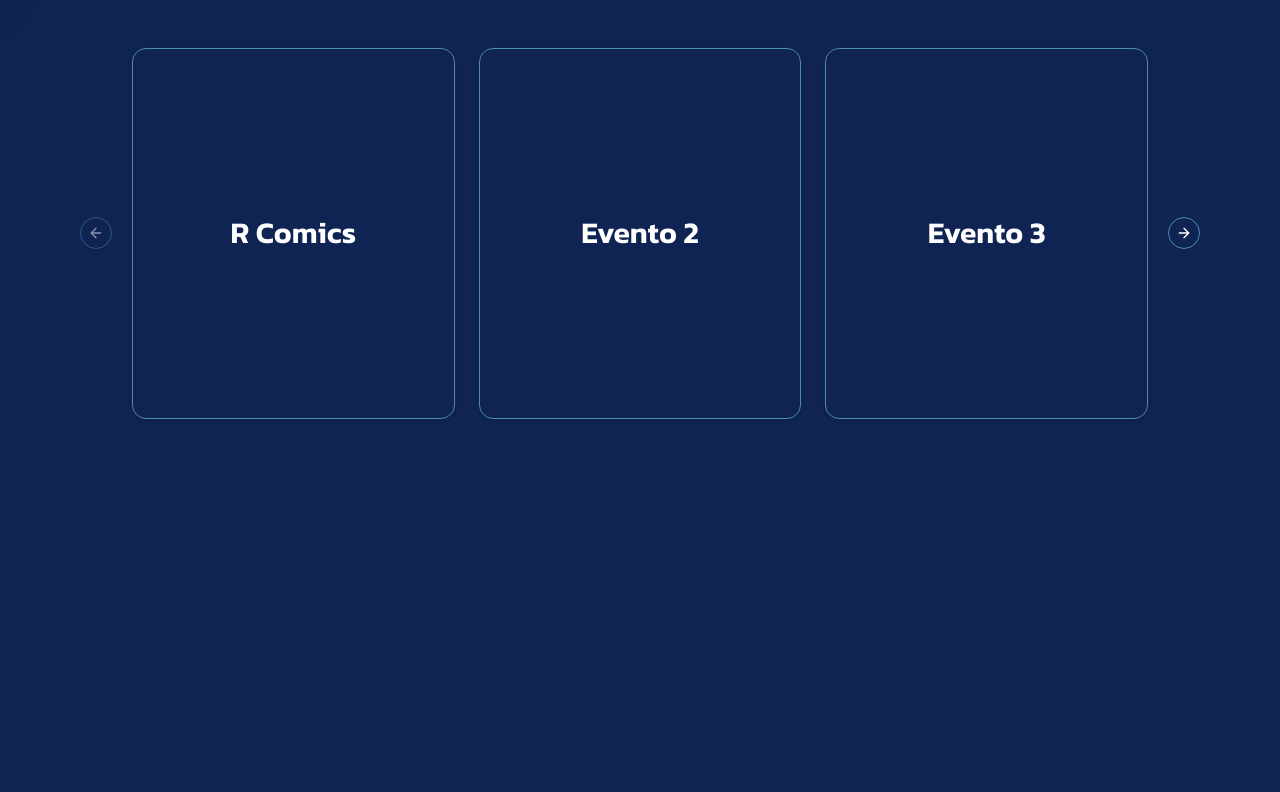
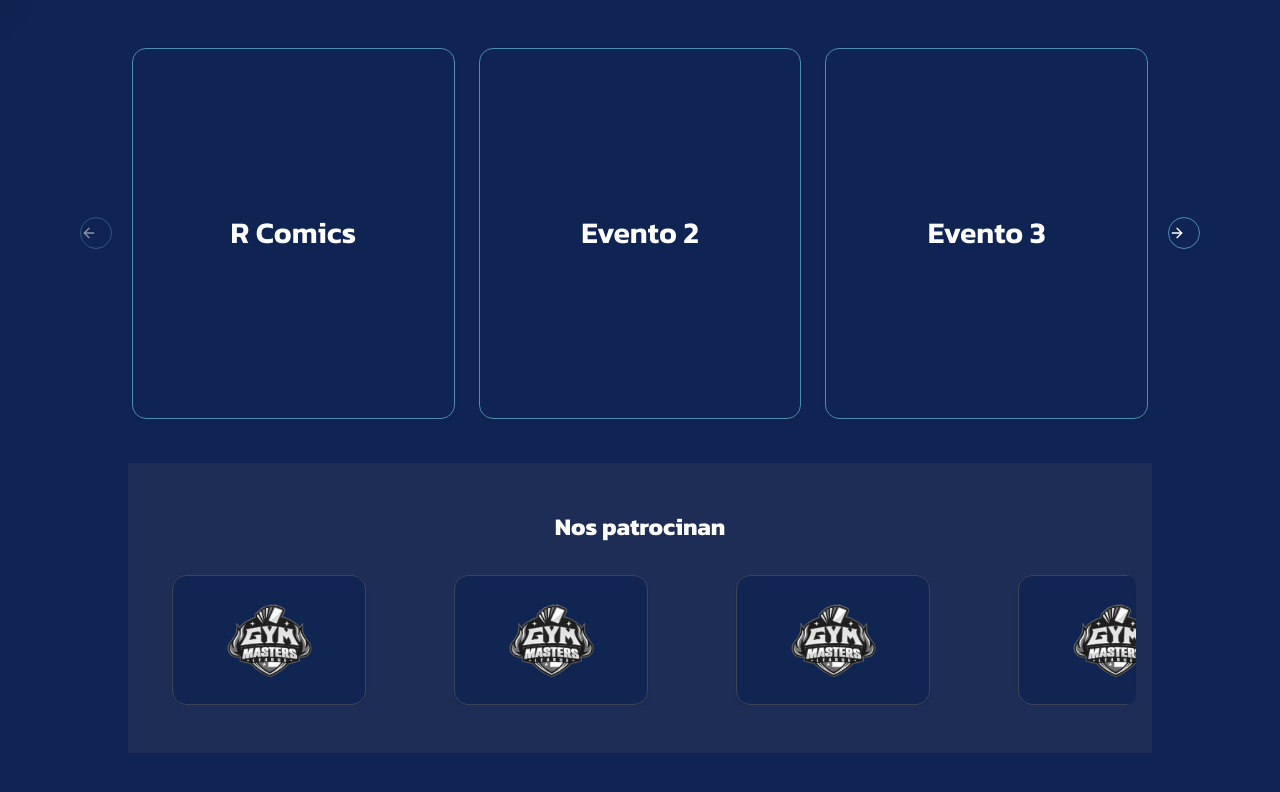
Before and after one commit to IvanHenriquez96/gym_masters_league, a React (Vite) app: page /about in a window 1280 px wide. Shown: the part 820-1612 px from the top of the page. Before the commit the page ends 1307 px from the top, so only its background shows below. Built offline with nearby package versions, Linux system fonts and the light colour scheme.

Commit message:
feat: add SponsorsCarousel component and integrate it into About route

```diff
--- a/package.json
+++ b/package.json
@@ -20,6 +20,7 @@
     "@tanstack/router-plugin": "^1.132.0",
     "class-variance-authority": "^0.7.1",
     "clsx": "^2.1.1",
+    "embla-carousel-autoplay": "^8.6.0",
     "embla-carousel-react": "^8.6.0",
     "lucide-react": "^0.544.0",
     "react": "^19.2.0",
--- /dev/null
+++ b/src/components/SponsorsCarousel.tsx
@@ -0,0 +1,53 @@
+import useEmblaCarousel from 'embla-carousel-react'
+import Autoplay from 'embla-carousel-autoplay'
+import { Card } from '@/components/ui/card'
+
+// Lista de patrocinadores (ajusta las rutas a tus imágenes)
+const sponsors = [
+  { name: 'Patrocinador 1', logo: '/img/logo.png' },
+  { name: 'Patrocinador 2', logo: '/img/logo.png' },
+  { name: 'Patrocinador 3', logo: '/img/logo.png' },
+  { name: 'Patrocinador 4', logo: '/img/logo.png' },
+  { name: 'Patrocinador 5', logo: '/img/logo.png' },
+  { name: 'Patrocinador 6', logo: '/img/logo.png' },
+]
+
+export function SponsorsCarousel() {
+  const [emblaRef] = useEmblaCarousel({ loop: true, align: 'start' }, [
+    Autoplay({
+      delay: 3000,
+      stopOnInteraction: false,
+      stopOnMouseEnter: true, // Pausa al hacer hover
+    }),
+  ])
+
+  return (
+    <section className="w-full py-12 bg-muted/30">
+      <div className="container mx-auto px-4">
+        <h2 className="text-2xl font-bold text-center mb-8">Nos patrocinan</h2>
+
+        <div className="overflow-hidden rounded-lg" ref={emblaRef}>
+          <div className="flex gap-6 md:gap-8 items-center">
+            {/* Duplicamos para loop infinito suave */}
+            {[...sponsors, ...sponsors].map((sponsor, index) => (
+              <div
+                key={`${sponsor.name}-${index}`}
+                className="flex-shrink-0 flex justify-center items-center min-w-[180px] sm:min-w-[220px] md:min-w-[250px]"
+              >
+                <Card className="p-4 md:p-6 bg-background/80 backdrop-blur-sm border-muted hover:border-primary/50 transition-all duration-300 hover:shadow-md">
+                  <div className="relative w-28 h-16 md:w-36 md:h-20">
+                    <img
+                      src={sponsor.logo}
+                      alt={sponsor.name}
+                      className="w-full h-full object-contain grayscale hover:grayscale-0 transition-all duration-300"
+                    />
+                  </div>
+                </Card>
+              </div>
+            ))}
+          </div>
+        </div>
+      </div>
+    </section>
+  )
+}
--- a/src/components/UpcomingEvents.tsx
+++ b/src/components/UpcomingEvents.tsx
@@ -19,7 +19,9 @@
 
   return (
     <>
-      <div className=" md:text-4xl text-2xl font-bold">Próximos eventos!</div>
+      <div className="md:text-4xl text-2xl font-bold text-center md:text-left">
+        Próximos eventos!
+      </div>
       <Carousel
         opts={{
           align: 'start',
@@ -39,8 +41,8 @@
             </CarouselItem>
           ))}
         </CarouselContent>
-        <CarouselPrevious />
-        <CarouselNext />
+        <CarouselPrevious className="hidden md:block" />
+        <CarouselNext className="hidden md:block" />
       </Carousel>
     </>
   )
--- a/src/routes/about.tsx
+++ b/src/routes/about.tsx
@@ -2,6 +2,7 @@
 import { ArrowRight } from 'lucide-react'
 import { Button } from '@/components/ui/button'
 import { UpcomingEvents } from '@/components/UpcomingEvents'
+import { SponsorsCarousel } from '@/components/SponsorsCarousel'
 
 export const Route = createFileRoute('/about')({
   component: RouteComponent,
@@ -45,6 +46,7 @@
       </section>
       <div className="md:px-10 lg:px-20 xl:px-32 px-4 py-16 space-y-10">
         <UpcomingEvents />
+        <SponsorsCarousel />
       </div>
     </>
   )
```
Also changed, not shown: 1 other file (tests, documents, lock files or other folders).
